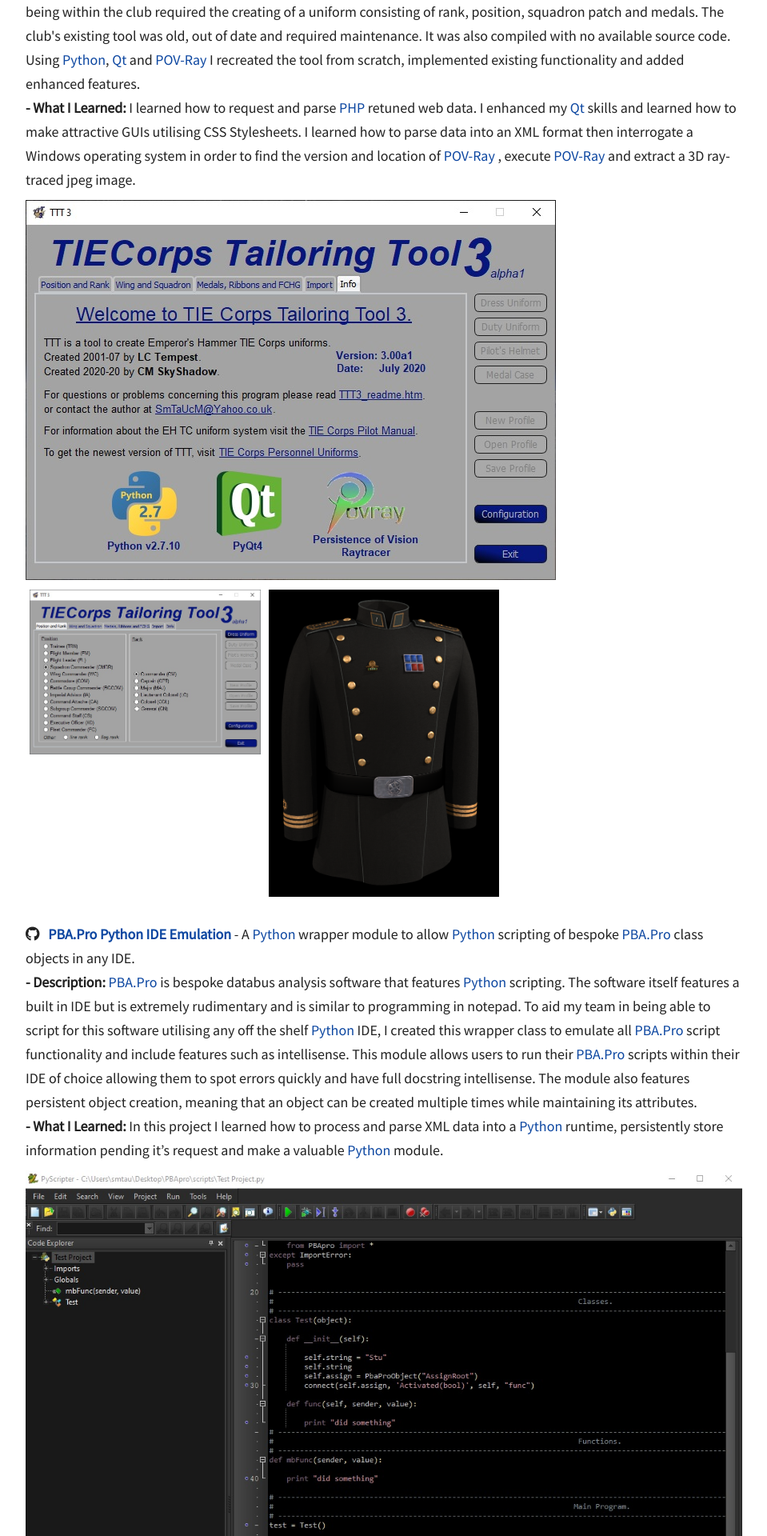
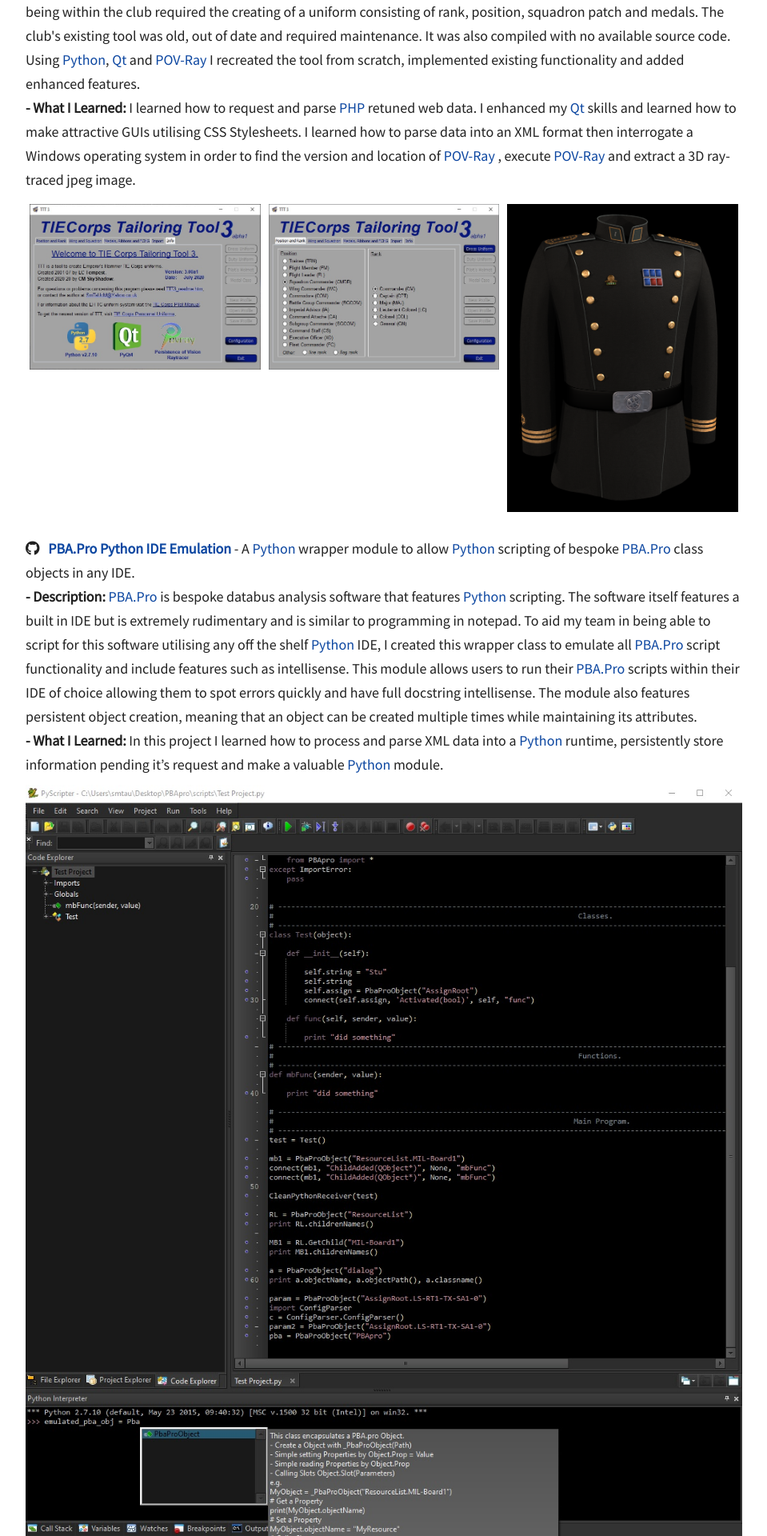
Before and after one commit to SmTaUcM/SmTaUcM.github.io, a Jekyll site: the page built from projects.html, in a window 1280 px wide. Shown: the part 337-2257 px from the top of the page at 80% size, without its empty margins (160-1119 px from the left). Built offline with Jekyll 4.4.1, drawn with Linux system fonts in a browser that asks for light colours; nearby versions of some CDN libraries.

Commit message:
projects.html - BugFix - TTT3 images not displaying correctly.

```diff
--- a/_includes/projects.html
+++ b/_includes/projects.html
@@ -56,7 +56,7 @@
 		  a 3D ray-traced jpeg image.
         </h5>
 		<div class="row">
-			<div class="ttt3_1">
+			<div class="column">
 				<img
 				  src=" {{ site.baseurl }}img/projects/ttt3/ttt3_1.jpg"
 				  class="responsive-img"
```
